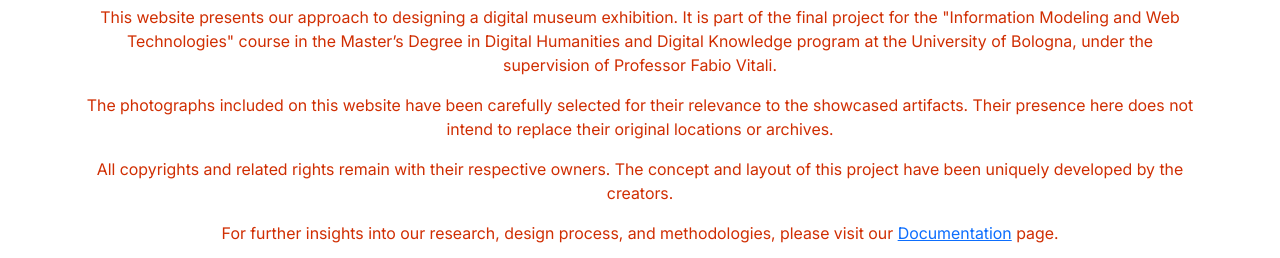
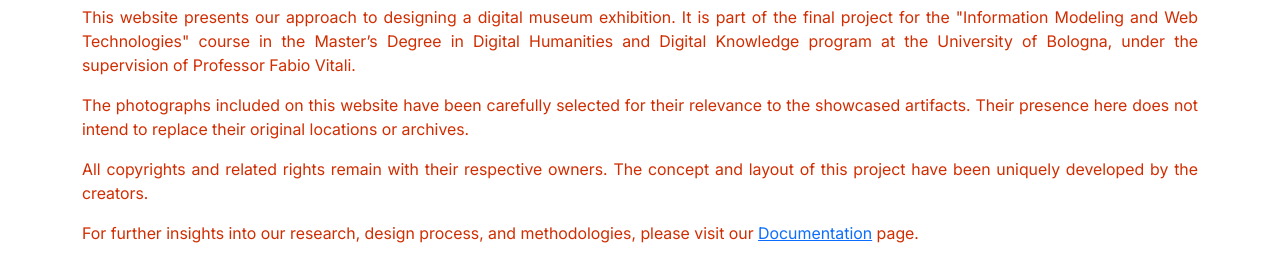
Before and after one commit to KodeKronicles/urban_dream, a plain HTML site: page about.html in a window 1280 px wide. Shown: the part 542-800 px from the top of the page. Drawn offline with nearby package versions, Linux system fonts and the light colour scheme; a script that the page names is missing.

Commit message:
about - justifying text

```diff
--- a/css/items.css
+++ b/css/items.css
@@ -226,6 +226,10 @@ main {
     padding-top: 2rem;
 }
 
+#disclaimer p {
+    text-align: justify;
+}
+
 .btn-group-lg .btn {
     width: 50px;
     height: 50px;
```
